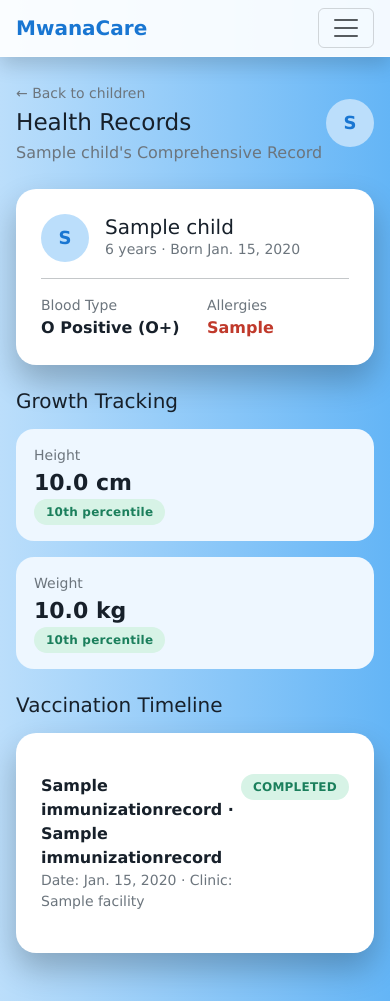
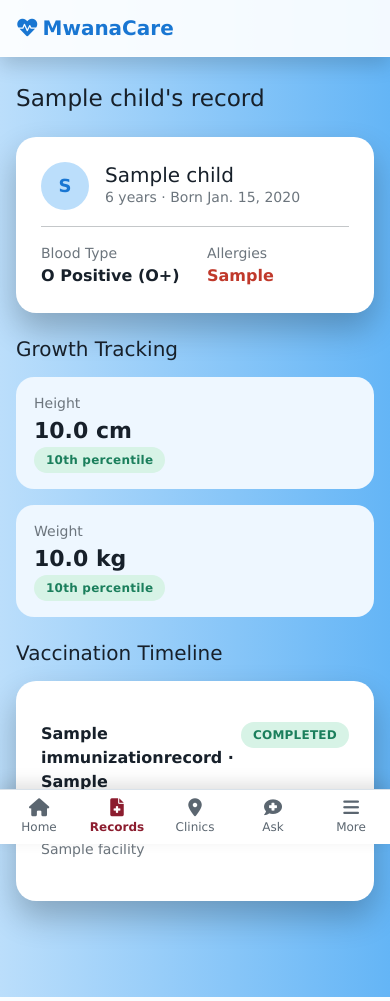
Before and after one commit to amusaazi-sudo/MWANACARE, a Django app: page /children/1/records/ in a window 390 px wide. Run offline with Django 5.2, Linux system fonts and the light colour scheme; a user stored in the database is signed in; tables that the repository leaves empty hold one stand-in row (values such as "Sample post"); data that the repository does not hold is empty.

Commit message:
UX: phone tab bar, highlighted menu, Records merge, Clinics and Visits, map fix, burgundy accents

```diff
--- a/mwanacare/core/context_processors.py
+++ b/mwanacare/core/context_processors.py
@@ -26,3 +26,28 @@ def active_reminders(request):
         "nag_reminder": ordered[0],
         "nag_reminder_extra_count": len(ordered) - 1,
     }
+
+
+# Which menu item to highlight for each page (URL name -> menu section).
+NAV_SECTIONS = {
+    "dashboard": "home",
+    "records": "records",
+    "children": "records",
+    "child_health_record": "records",
+    "facility_finder": "clinics",
+    "referrals": "visits",
+    "referral_update": "visits",
+    "reminders": "reminders",
+    "notes": "notes",
+    "mwanaai": "ask",
+    "profile": "profile",
+}
+
+# Sections reached through the "More" tab on phones.
+MORE_SECTIONS = {"visits", "reminders", "notes", "profile"}
+
+
+def navigation(request):
+    match = getattr(request, "resolver_match", None)
+    section = NAV_SECTIONS.get(match.url_name if match else None, "")
+    return {"nav_section": section, "nav_in_more": section in MORE_SECTIONS}
--- /dev/null
+++ b/mwanacare/core/templates/_nav_link.html
@@ -0,0 +1,3 @@
+<li class="nav-item">
+    <a class="nav-link{% if nav_section == section %} active{% endif %}" href="{% url url_name %}"{% if nav_section == section %} aria-current="page"{% endif %}>{{ label }}</a>
+</li>
--- /dev/null
+++ b/mwanacare/core/templates/_visit_status.html
@@ -0,0 +1 @@
+{% if status == "Completed" %}<span class="pill pill-completed">Visited</span>{% elif status == "Cancelled" %}<span class="pill pill-overdue">Cancelled</span>{% else %}<span class="pill pill-upcoming">Planned</span>{% endif %}
--- a/mwanacare/core/templates/base.html
+++ b/mwanacare/core/templates/base.html
@@ -12,6 +12,9 @@
             --mc-blue: #64b5f6;
             --mc-blue-deep: #1976d2;
             --mc-gold: #ead377;
+            --mc-burgundy: #8c1d2f;      /* main accent: buttons, active menu, chips */
+            --mc-burgundy-dark: #6b1524;
+            --mc-burgundy-soft: #f7e4e7;
             --mc-green: #1b7f5c;
             --mc-ink: #17202a;
             --mc-soft: #eef7ff;
@@ -28,7 +31,7 @@
             box-shadow: 0 8px 20px rgba(0, 0, 0, 0.16);
         }
         .navbar-brand { color: var(--mc-blue-deep); font-weight: 800; }
-        .nav-link.active, .nav-link:hover { color: var(--mc-blue-deep) !important; }
+        .nav-link.active, .nav-link:hover { color: var(--mc-burgundy) !important; }
         .page-shell { max-width: 1180px; margin: 0 auto; padding: 24px 16px 48px; }
         .panel {
             background: #ffffff;
@@ -38,20 +41,25 @@
             box-shadow: 0 16px 32px rgba(0, 0, 0, 0.24);
         }
         .stat {
-            border-left: 6px solid var(--mc-gold);
+            border-left: 6px solid var(--mc-burgundy);
             background: rgba(255, 255, 255, 0.96);
         }
         .btn-primary {
-            background: var(--mc-gold);
-            border-color: var(--mc-gold);
-            color: #111;
+            background: var(--mc-burgundy);
+            border-color: var(--mc-burgundy);
+            color: #fff;
             font-weight: 700;
         }
-        .btn-primary:hover {
-            background: var(--mc-blue);
-            border-color: var(--mc-blue);
-            color: #111;
+        .btn-primary:hover, .btn-primary:focus, .btn-primary:active {
+            background: var(--mc-burgundy-dark) !important;
+            border-color: var(--mc-burgundy-dark) !important;
+            color: #fff !important;
         }
+        .btn-outline-primary { color: var(--mc-burgundy); border-color: var(--mc-burgundy); }
+        .btn-outline-primary:hover { background: var(--mc-burgundy); border-color: var(--mc-burgundy); color: #fff; }
+        a { color: var(--mc-burgundy); }
+        a:hover { color: var(--mc-burgundy-dark); }
+        .form-control:focus, .form-select:focus { border-color: var(--mc-burgundy); box-shadow: 0 0 0 .2rem rgba(140, 29, 47, .2); }
         .btn, .form-control, .form-select { border-radius: 25px; }
         textarea.form-control { border-radius: 18px; }
         .form-control, .form-select {
@@ -153,8 +161,8 @@
             background: #eef7ff; color: var(--mc-ink); border: 1px solid transparent;
             text-decoration: none;
         }
-        .chip:hover { color: var(--mc-ink); background: #dff0ff; }
-        .chip.active { background: var(--mc-green); color: #fff; }
+        .chip:hover { color: var(--mc-burgundy); background: var(--mc-burgundy-soft); }
+        .chip.active { background: var(--mc-burgundy); color: #fff; }
         .rating-star { color: #f5a623; font-weight: 700; }
         .facility-map { height: 320px; border-radius: 20px; overflow: hidden; box-shadow: 0 16px 32px rgba(0, 0, 0, 0.2); }
 
@@ -191,44 +199,103 @@
         /* Voice input (MwanaAI + Mwana Notes) */
         .mic-btn.recording { background: #a4302f; border-color: #a4302f; color: #fff; }
         .mic-hint { font-size: 12px; color: #68756f; }
+        /* Phone tab bar */
+        .tabbar {
+            position: fixed; left: 0; right: 0; bottom: 0; z-index: 1030;
+            display: flex; background: #ffffff;
+            border-top: 1px solid #d9e2ea;
+            box-shadow: 0 -6px 16px rgba(0, 0, 0, 0.12);
+            padding-bottom: env(safe-area-inset-bottom, 0px);
+        }
+        .tabbar > a, .tabbar > .dropup { flex: 1; }
+        .tabbar > a, .tabbar .dropup > button {
+            width: 100%; display: flex; flex-direction: column; align-items: center; gap: 2px;
+            padding: 8px 0; font-size: 12px; color: #5b6670; text-decoration: none;
+            background: none; border: 0;
+        }
+        .tabbar > a > i, .tabbar .dropup > button > i { font-size: 18px; }
+        .tabbar > a.active, .tabbar .dropup > button.active { color: var(--mc-burgundy); font-weight: 700; }
+        @media (max-width: 991.98px) {
+            main.page-shell { padding-bottom: 96px; }
+        }
+        .navbar-nav .nav-link.active { font-weight: 700; border-bottom: 3px solid var(--mc-burgundy); }
     </style>
 </head>
 <body>
 {% block nav %}
-<nav class="navbar navbar-expand-lg sticky-top">
+{# Top bar: full menu on laptops, just the logo on phones (phones use the bottom tab bar). #}
+<nav class="navbar sticky-top">
     <div class="container-fluid page-shell py-0">
-        <a class="navbar-brand" href="{% url 'dashboard' %}">MwanaCare</a>
-        <button class="navbar-toggler" type="button" data-bs-toggle="collapse" data-bs-target="#mainNav">
-            <span class="navbar-toggler-icon"></span>
-        </button>
-        <div class="collapse navbar-collapse" id="mainNav">
-            <ul class="navbar-nav me-auto mb-2 mb-lg-0">
-                {% if user.is_authenticated %}
-                    <li class="nav-item"><a class="nav-link" href="{% url 'dashboard' %}">Dashboard</a></li>
-                    <li class="nav-item"><a class="nav-link" href="{% url 'children' %}">Children</a></li>
-                    <li class="nav-item"><a class="nav-link" href="{% url 'records' %}">Records</a></li>
-                    <li class="nav-item"><a class="nav-link" href="{% url 'reminders' %}">Reminders</a></li>
-                    <li class="nav-item"><a class="nav-link" href="{% url 'facility_finder' %}">Facilities</a></li>
-                    <li class="nav-item"><a class="nav-link" href="{% url 'referrals' %}">Referrals</a></li>
-                    <li class="nav-item"><a class="nav-link" href="{% url 'notes' %}">Mwana Notes</a></li>
-                    <li class="nav-item"><a class="nav-link" href="{% url 'mwanaai' %}">MwanaAI</a></li>
-                {% endif %}
+        <a class="navbar-brand" href="{% url 'dashboard' %}"><i class="fas fa-heartbeat me-1"></i>MwanaCare</a>
+        {% if user.is_authenticated %}
+            <ul class="navbar-nav flex-row gap-3 d-none d-lg-flex me-auto ms-3">
+                {% include "_nav_link.html" with section="home" url_name="dashboard" label="Home" %}
+                {% include "_nav_link.html" with section="records" url_name="records" label="Records" %}
+                {% include "_nav_link.html" with section="reminders" url_name="reminders" label="Reminders" %}
+                {% include "_nav_link.html" with section="clinics" url_name="facility_finder" label="Clinics" %}
+                {% include "_nav_link.html" with section="visits" url_name="referrals" label="Visits" %}
+                {% include "_nav_link.html" with section="notes" url_name="notes" label="Notes" %}
+                {% include "_nav_link.html" with section="ask" url_name="mwanaai" label="Ask MwanaAI" %}
             </ul>
+            <div class="dropdown d-none d-lg-block">
+                <button class="btn btn-outline-secondary btn-sm dropdown-toggle" type="button" data-bs-toggle="dropdown" aria-expanded="false">
+                    <i class="fas fa-user me-1"></i>{{ user.first_name|default:user.username }}
+                </button>
+                <ul class="dropdown-menu dropdown-menu-end">
+                    <li><a class="dropdown-item" href="{% url 'profile' %}">Profile</a></li>
+                    <li><hr class="dropdown-divider"></li>
+                    <li>
+                        <form method="post" action="{% url 'logout' %}">
+                            {% csrf_token %}
+                            <button class="dropdown-item text-danger" type="submit">Log out</button>
+                        </form>
+                    </li>
+                </ul>
+            </div>
+        {% else %}
             <div class="d-flex gap-2">
-                {% if user.is_authenticated %}
-                    <a class="btn btn-outline-secondary btn-sm" href="{% url 'profile' %}">Profile</a>
-                    <form method="post" action="{% url 'logout' %}">
-                        {% csrf_token %}
-                        <button class="btn btn-outline-danger btn-sm" type="submit">Logout</button>
-                    </form>
-                {% else %}
-                    <a class="btn btn-outline-secondary btn-sm" href="{% url 'login' %}">Login</a>
-                    <a class="btn btn-primary btn-sm" href="{% url 'signup' %}">Sign up</a>
-                {% endif %}
+                <a class="btn btn-outline-secondary btn-sm" href="{% url 'login' %}">Log in</a>
+                <a class="btn btn-primary btn-sm" href="{% url 'signup' %}">Create account</a>
             </div>
-        </div>
+        {% endif %}
     </div>
 </nav>
+
+{% if user.is_authenticated %}
+{# Bottom tab bar on phones: the four most-used pages, everything else under "More". #}
+<nav class="tabbar d-lg-none" aria-label="Main">
+    <a href="{% url 'dashboard' %}" class="{% if nav_section == 'home' %}active{% endif %}" {% if nav_section == 'home' %}aria-current="page"{% endif %}>
+        <i class="fas fa-home"></i>Home
+    </a>
+    <a href="{% url 'records' %}" class="{% if nav_section == 'records' %}active{% endif %}" {% if nav_section == 'records' %}aria-current="page"{% endif %}>
+        <i class="fas fa-file-medical"></i>Records
+    </a>
+    <a href="{% url 'facility_finder' %}" class="{% if nav_section == 'clinics' %}active{% endif %}" {% if nav_section == 'clinics' %}aria-current="page"{% endif %}>
+        <i class="fas fa-map-marker-alt"></i>Clinics
+    </a>
+    <a href="{% url 'mwanaai' %}" class="{% if nav_section == 'ask' %}active{% endif %}" {% if nav_section == 'ask' %}aria-current="page"{% endif %}>
+        <i class="fas fa-comment-medical"></i>Ask
+    </a>
+    <div class="dropup">
+        <button type="button" class="{% if nav_in_more %}active{% endif %}" data-bs-toggle="dropdown" aria-expanded="false">
+            <i class="fas fa-bars"></i>More
+        </button>
+        <ul class="dropdown-menu dropdown-menu-end">
+            <li><a class="dropdown-item" href="{% url 'reminders' %}"><i class="fas fa-bell me-2"></i>Reminders</a></li>
+            <li><a class="dropdown-item" href="{% url 'referrals' %}"><i class="fas fa-calendar-check me-2"></i>Visits</a></li>
+            <li><a class="dropdown-item" href="{% url 'notes' %}"><i class="fas fa-sticky-note me-2"></i>Notes</a></li>
+            <li><a class="dropdown-item" href="{% url 'profile' %}"><i class="fas fa-user me-2"></i>Profile</a></li>
+            <li><hr class="dropdown-divider"></li>
+            <li>
+                <form method="post" action="{% url 'logout' %}">
+                    {% csrf_token %}
+                    <button class="dropdown-item text-danger" type="submit"><i class="fas fa-sign-out-alt me-2"></i>Log out</button>
+                </form>
+            </li>
+        </ul>
+    </div>
+</nav>
+{% endif %}
 {% endblock %}
 
 <main class="page-shell">
--- a/mwanacare/core/templates/dashboard.html
+++ b/mwanacare/core/templates/dashboard.html
@@ -7,14 +7,14 @@
             <i class="fas fa-notes-medical me-2"></i>
             MwanaCare Dashboard
         </h1>
-        <p class="text-secondary mb-0">Children, upcoming vaccinations, reminders, and recent referral visits.</p>
+        <p class="text-secondary mb-0">Children, upcoming vaccinations, reminders and recent visits.</p>
     </div>
 </div>
 
 <div class="row g-3 mb-4">
     <div class="col-md-4"><div class="panel stat"><div class="text-secondary">Children</div><div class="fs-3 fw-bold">{{ children|length }}</div></div></div>
     <div class="col-md-4"><div class="panel stat"><div class="text-secondary">Upcoming vaccines</div><div class="fs-3 fw-bold">{{ upcoming_records|length }}</div></div></div>
-    <div class="col-md-4"><div class="panel stat"><div class="text-secondary">Pending referrals</div><div class="fs-3 fw-bold">{{ pending_referrals }}</div></div></div>
+    <div class="col-md-4"><div class="panel stat"><div class="text-secondary">Planned visits</div><div class="fs-3 fw-bold">{{ pending_referrals }}</div></div></div>
 </div>
 
 <div class="row g-4">
--- a/mwanacare/core/templates/health-record.html
+++ b/mwanacare/core/templates/health-record.html
@@ -2,13 +2,10 @@
 {% load humanize %}
 {% block title %}{{ child.name }}'s Record | MwanaCare{% endblock %}
 {% block content %}
-<div class="d-flex justify-content-between align-items-center mb-4">
-    <div>
-        <a href="{% url 'records' %}" class="text-secondary text-decoration-none small">&larr; Back to children</a>
-        <h1 class="h3 mb-1 mt-1">Health Records</h1>
-        <p class="text-secondary mb-0">{{ child.name }}'s Comprehensive Record</p>
-    </div>
-    <div class="avatar-circle">{{ child.name|slice:":1"|upper }}</div>
+<div class="mb-4">
+    {# With one child, Records opens this page directly, so a back link would loop. #}
+    {% if child.parent.child_set.count > 1 %}<a href="{% url 'records' %}" class="text-secondary text-decoration-none small">&larr; Back to records</a>{% endif %}
+    <h1 class="h3 mb-0 mt-1">{{ child.name }}'s record</h1>
 </div>
 
 <div class="panel mb-4">
--- a/mwanacare/core/views.py
+++ b/mwanacare/core/views.py
@@ -97,9 +97,8 @@ def profile(request):
 
 @login_required
 def child_list(request):
-    profile_obj = get_parent_profile(request.user)
-    children = Child.objects.filter(parent=profile_obj)
-    return render(request, "child-tracker.html", {"children": children})
+    """Old "Children" page, now part of Records. Kept so existing links still work."""
+    return redirect("records")
 
 
 @login_required
@@ -182,7 +181,7 @@ def referrals(request):
         form = ReferralForm(request.POST, parent_profile=profile_obj)
         if form.is_valid():
             referral = form.save()
-            message = f"Referral created for {referral.child.name} to {referral.facility.name}."
+            message = f"Visit planned for {referral.child.name} at {referral.facility.name}."
             result = dispatch_whatsapp_message(referral.child.parent.phone_number, message)
             messages.success(request, f"{message} {result.detail}")
             return redirect("referrals")
@@ -204,7 +203,7 @@ def referral_update(request, pk):
             if updated.status == "Completed" and not updated.completed_at:
                 updated.completed_at = timezone.now()
             updated.save()
-            messages.success(request, "Referral record updated.")
+            messages.success(request, "Visit updated.")
             return redirect("referrals")
     else:
         form = ReferralCompletionForm(instance=referral)
--- a/mwanacare/mwanacare/settings.py
+++ b/mwanacare/mwanacare/settings.py
@@ -66,6 +66,7 @@ TEMPLATES = [
                 "django.contrib.auth.context_processors.auth",
                 "django.contrib.messages.context_processors.messages",
                 "core.context_processors.active_reminders",
+                "core.context_processors.navigation",
             ],
         },
     },
```
Also changed, not shown: mwanacare/core/forms.py (+11 -1 lines), mwanacare/core/templates/child-tracker.html (deleted, +0 -21 lines), mwanacare/core/templates/hospital-finder.html (+5 -5 lines), mwanacare/core/templates/records.html (+8 -6 lines), mwanacare/core/templates/referral-update.html (+9 -4 lines), mwanacare/core/templates/referral.html (+16 -12 lines), mwanacare/core/tests.py (+24 -2 lines), README.md.
